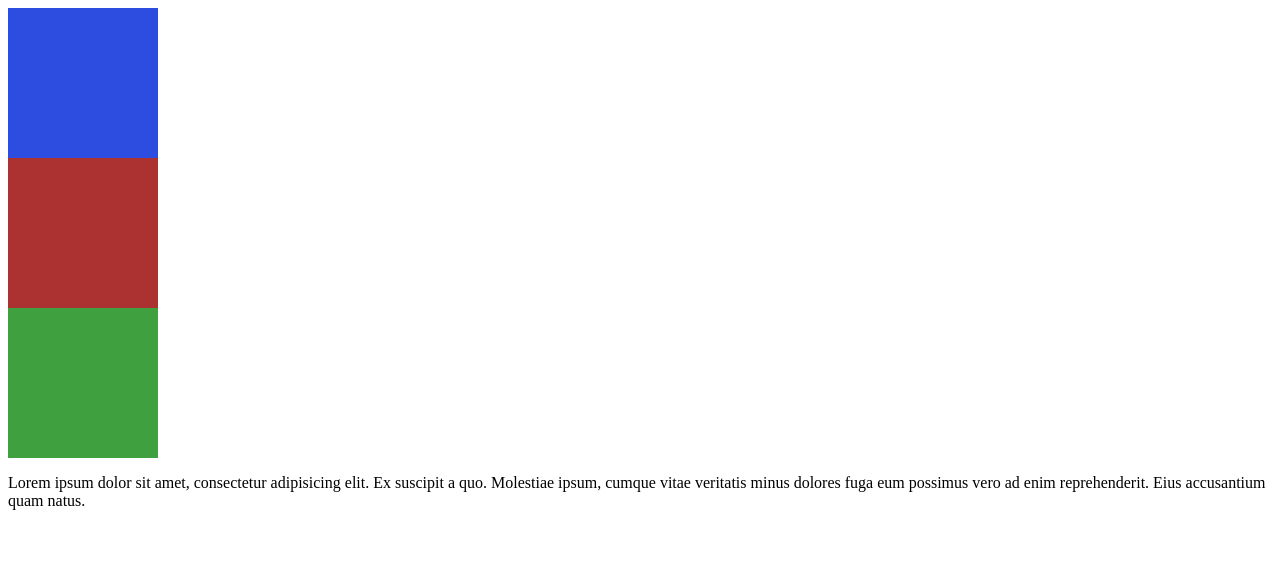
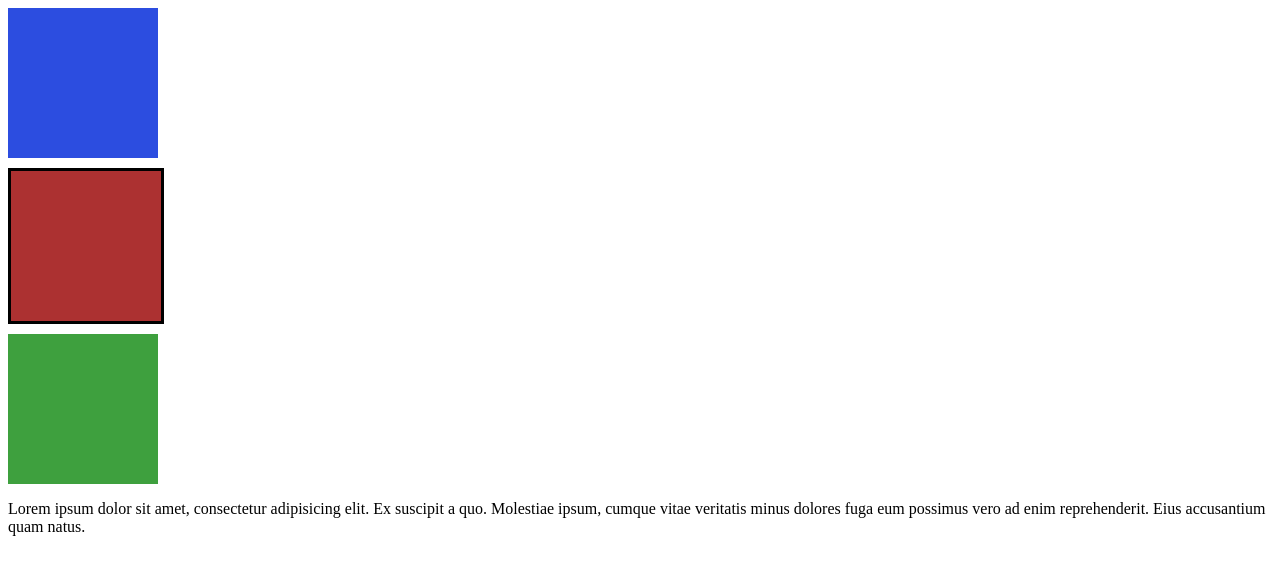
Before and after one commit to JulienKisoni/testgit, a plain HTML site: page index.html in a window 1280 px wide. Drawn offline with Linux system fonts and the light colour scheme.

Commit message:
Ajout border et margin

```diff
--- a/index.css
+++ b/index.css
@@ -7,6 +7,8 @@
     width: 150px;
     height: 150px;
     background: rgb(172, 49, 49);
+    margin: 10px 0;
+    border: 3px solid black;
 }
 .green {
     width: 150px;
```
